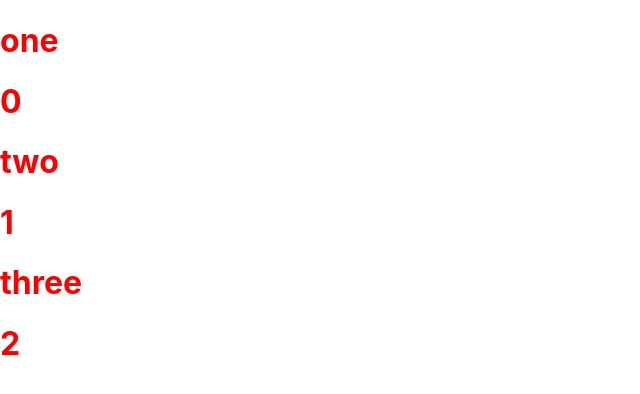
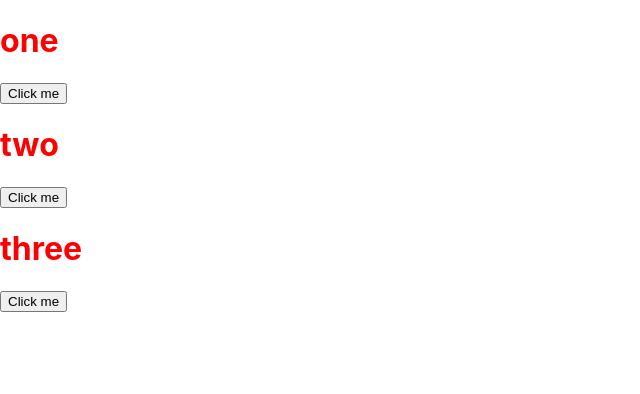
Before and after one commit to MuhammadAhmedLakhani/React-Basics, a React (Create React App) app: page / in a window 1280 px wide. Shown: the top 394 px of the page, without its empty margins (0-640 px from the left). Built offline with nearby package versions, Linux system fonts and the light colour scheme.

Commit message:
React:props v3(passing data from child to parent component)

```diff
--- a/src/App.jsx
+++ b/src/App.jsx
@@ -28,6 +28,10 @@ import Card from './components/Card.jsx';
 
 function App() {
     const arr = ["one","two","three"]
+    const getData1 = (a)=> {
+      console.log("----parent",a)
+    }
+
   return (
     <div>
 
@@ -37,7 +41,7 @@ function App() {
 
               // passing value to component like argument to function
 
-              <Card key={i}  value={v} i={i}/>
+              <Card key={i}  value={v}  getdata={getData1} />
             )
 
 
--- a/src/components/Card.jsx
+++ b/src/components/Card.jsx
@@ -1,12 +1,12 @@
 
 //instead of using prop.value again and again we destructure the prop object
 
-function Card({value , i}){
+function Card({value ,getdata}){
     return (
 
       <div>
           <h1>{value}</h1>
-          <h1>{i}</h1>
+          <button onClick={()=>getdata("M ")}>Click me</button>
       </div>
 
     )
```
Also changed, not shown: nootes.txt.
